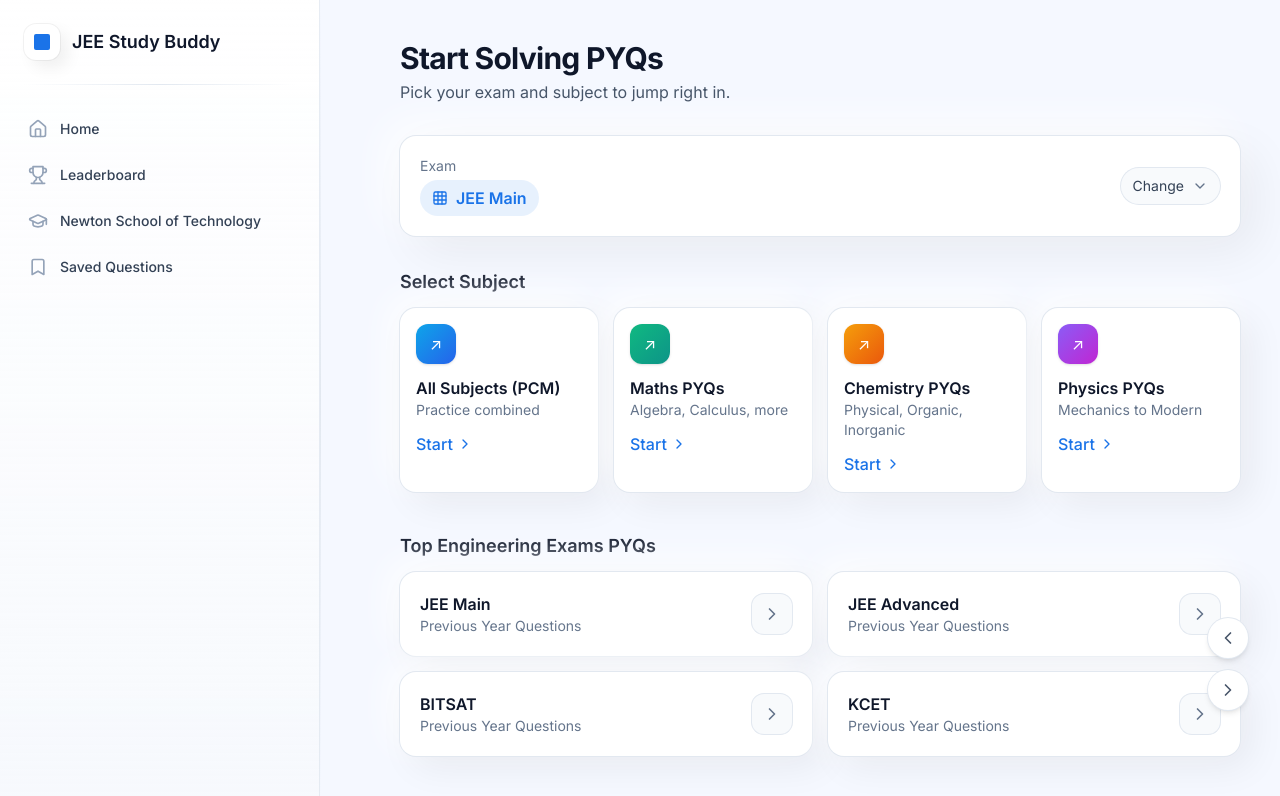
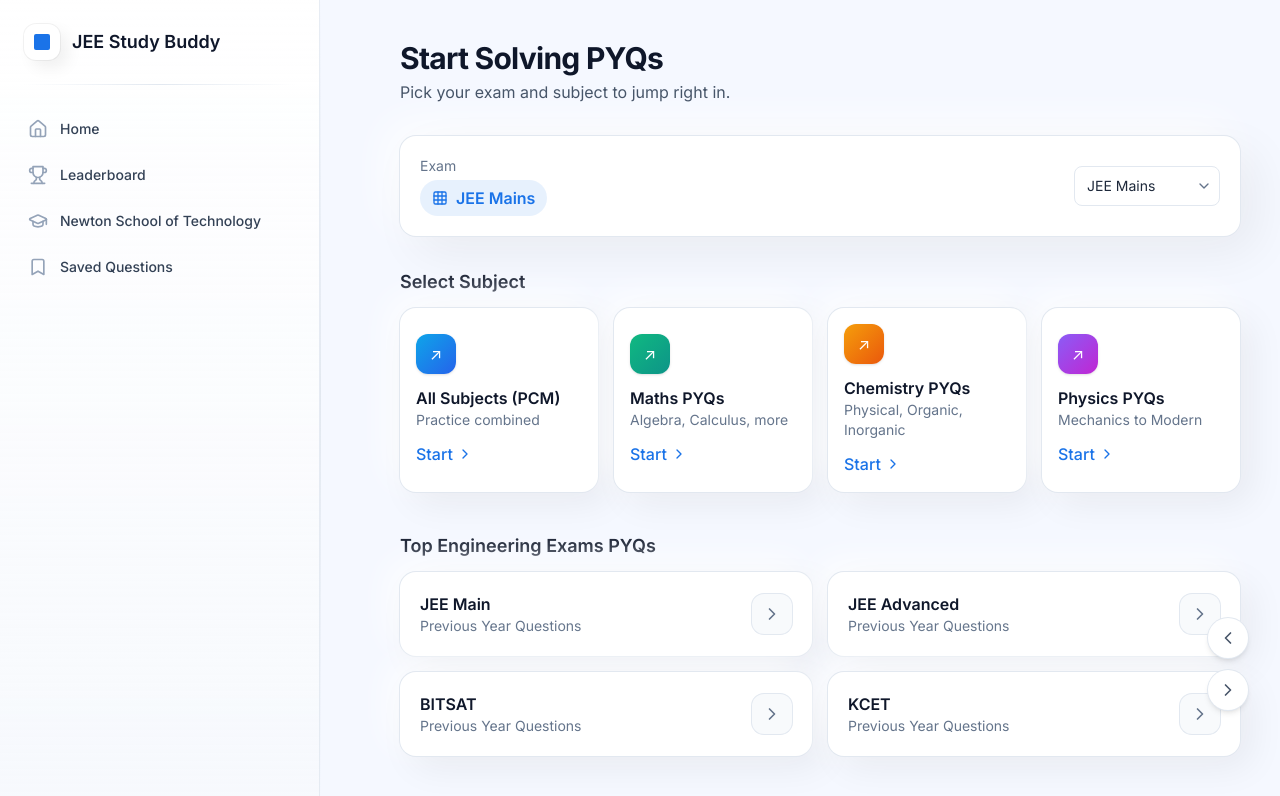
Before and after one commit to sarigama-yerra/frontend-repo_5ytx4ga6_yjakbw, a React (Vite) app: page /solve in a window 1280 px wide. Shown: the top 796 px of the page. Built offline with nearby package versions, Linux system fonts and the light colour scheme; a web font is replaced by a local one.

Commit message:
Update project prj_5ytx4ga6 - 2025-11-21T09:57:55.415Z

```diff
--- a/src/pages/Solve.jsx
+++ b/src/pages/Solve.jsx
@@ -102,6 +102,7 @@
 }
 
 function ExamSelector({ selectedExam, onChange }) {
+  const exams = ['JEE Mains', 'JEE Advanced', 'MH CET', 'BITSAT', 'KCET', 'WBJEE']
   return (
     <div className="rounded-2xl bg-white p-4 sm:p-5 ring-1 ring-slate-200 shadow-[16px_16px_48px_rgba(0,0,0,0.06),-12px_-12px_44px_rgba(255,255,255,0.9)]">
       <div className="flex items-center justify-between flex-wrap gap-3">
@@ -109,36 +110,53 @@
           <div className="text-sm text-slate-500">Exam</div>
           <div className="mt-1 inline-flex items-center gap-2 rounded-full bg-[#1A73E8]/10 text-[#1A73E8] px-3 py-1.5 font-semibold">
             <Grid3X3 className="h-4 w-4" />
-            <span>{selectedExam || 'JEE Main'}</span>
+            <span>{selectedExam}</span>
           </div>
         </div>
-        <button onClick={onChange} className="inline-flex items-center gap-2 rounded-full bg-slate-50 px-3 py-2 text-sm text-slate-700 ring-1 ring-slate-200 hover:bg-slate-100 transition">
-          Change <ChevronDown className="h-4 w-4 text-slate-500" />
-        </button>
+        <div className="flex items-center gap-2">
+          <label htmlFor="exam" className="sr-only">Select exam</label>
+          <div className="relative">
+            <select
+              id="exam"
+              value={selectedExam}
+              onChange={(e) => onChange(e.target.value)}
+              className="appearance-none h-10 pl-3 pr-9 rounded-lg bg-white border border-slate-200 text-sm text-slate-800 focus:outline-none focus:ring-2 focus:ring-[#1A73E8]/30 focus:border-[#1A73E8]"
+            >
+              {exams.map((e) => (
+                <option key={e} value={e}>{e}</option>
+              ))}
+            </select>
+            <ChevronDown className="pointer-events-none absolute right-2 top-1/2 -translate-y-1/2 h-4 w-4 text-slate-500" />
+          </div>
+        </div>
       </div>
     </div>
   )
 }
 
-function SubjectCards() {
+function SubjectCards({ onChoose }) {
   const items = [
-    { title: 'All Subjects (PCM)', desc: 'Practice combined', accent: 'from-sky-500 to-blue-600' },
-    { title: 'Maths PYQs', desc: 'Algebra, Calculus, more', accent: 'from-emerald-500 to-teal-600' },
-    { title: 'Chemistry PYQs', desc: 'Physical, Organic, Inorganic', accent: 'from-amber-500 to-orange-600' },
-    { title: 'Physics PYQs', desc: 'Mechanics to Modern', accent: 'from-violet-500 to-fuchsia-600' },
+    { key: 'All Subjects (PCM)', title: 'All Subjects (PCM)', desc: 'Practice combined', accent: 'from-sky-500 to-blue-600' },
+    { key: 'Maths PYQs', title: 'Maths PYQs', desc: 'Algebra, Calculus, more', accent: 'from-emerald-500 to-teal-600' },
+    { key: 'Chemistry PYQs', title: 'Chemistry PYQs', desc: 'Physical, Organic, Inorganic', accent: 'from-amber-500 to-orange-600' },
+    { key: 'Physics PYQs', title: 'Physics PYQs', desc: 'Mechanics to Modern', accent: 'from-violet-500 to-fuchsia-600' },
   ]
 
   return (
     <div className="grid grid-cols-1 sm:grid-cols-2 lg:grid-cols-4 gap-4">
-      {items.map((it, i) => (
-        <a key={i} href="#" className="group rounded-2xl bg-white p-4 ring-1 ring-slate-200 shadow-[12px_12px_36px_rgba(0,0,0,0.06),-10px_-10px_36px_rgba(255,255,255,0.9)] hover:shadow-[16px_16px_48px_rgba(0,0,0,0.08),-12px_-12px_44px_rgba(255,255,255,1)] transition">
+      {items.map((it) => (
+        <button
+          key={it.key}
+          onClick={() => onChoose(it.key)}
+          className="text-left group rounded-2xl bg-white p-4 ring-1 ring-slate-200 shadow-[12px_12px_36px_rgba(0,0,0,0.06),-10px_-10px_36px_rgba(255,255,255,0.9)] hover:shadow-[16px_16px_48px_rgba(0,0,0,0.08),-12px_-12px_44px_rgba(255,255,255,1)] transition"
+        >
           <div className={`h-10 w-10 rounded-xl bg-gradient-to-br ${it.accent} text-white grid place-items-center shadow`}>↗</div>
           <div className="mt-3 font-semibold text-slate-900">{it.title}</div>
           <div className="text-sm text-slate-500">{it.desc}</div>
           <div className="mt-3 inline-flex items-center gap-1 text-[#1A73E8] font-medium">
             Start <ChevronRight className="h-4 w-4" />
           </div>
-        </a>
+        </button>
       ))}
     </div>
   )
@@ -274,9 +292,9 @@
               {/* Footer */}
               <div className="px-5 py-4 bg-slate-50/60 border-t border-slate-200/80 flex items-center justify-between">
                 <div className="text-xs text-slate-500">
-                  {step === 'subject' && 'Step 2 of 4'}
-                  {step === 'year' && 'Step 3 of 4'}
-                  {step === 'chapters' && 'Step 4 of 4'}
+                  {step === 'subject' && 'Step 1 of 3'}
+                  {step === 'year' && 'Step 2 of 3'}
+                  {step === 'chapters' && 'Step 3 of 3'}
                 </div>
                 <div className="flex items-center gap-2">
                   {step === 'subject' && (
@@ -305,7 +323,7 @@
   // Flow state
   const [flowOpen, setFlowOpen] = useState(false)
   const [step, setStep] = useState('subject') // 'subject' | 'year' | 'chapters'
-  const [selectedExam, setSelectedExam] = useState('')
+  const [selectedExam, setSelectedExam] = useState('JEE Mains')
   const [selectedSubject, setSelectedSubject] = useState('')
   const [selectedYearRange, setSelectedYearRange] = useState('')
   const [selectedChapters, setSelectedChapters] = useState([])
@@ -319,11 +337,19 @@
 
   const chapters = subjectChapters[selectedSubject] || []
 
-  const openFlow = (exam) => {
+  const openFlowForExam = (exam) => {
     setSelectedExam(exam)
     setFlowOpen(true)
     setStep('subject')
     setSelectedSubject('')
+    setSelectedYearRange('')
+    setSelectedChapters([])
+  }
+
+  const openFlowForSubject = (subject) => {
+    setSelectedSubject(subject)
+    setFlowOpen(true)
+    setStep('year') // start at year -> chapters
     setSelectedYearRange('')
     setSelectedChapters([])
   }
@@ -419,15 +445,15 @@
                 <p className="mt-1 text-slate-600">Pick your exam and subject to jump right in.</p>
               </div>
 
-              {/* Exam Selector */}
-              <ExamSelector selectedExam={selectedExam || 'JEE Main'} onChange={() => openFlow(selectedExam || 'JEE Main')} />
+              {/* Exam Selector (first card) */}
+              <ExamSelector selectedExam={selectedExam} onChange={(val) => setSelectedExam(val)} />
 
               {/* Select Subject */}
               <section className="mt-6 sm:mt-8">
                 <div className="mb-3 flex items-center justify-between">
                   <h2 className="text-lg font-semibold text-slate-900">Select Subject</h2>
                 </div>
-                <SubjectCards />
+                <SubjectCards onChoose={(subj) => openFlowForSubject(subj)} />
               </section>
 
               {/* Top Engineering Exams */}
@@ -435,7 +461,7 @@
                 <div className="mb-3 flex items-center justify-between">
                   <h2 className="text-lg font-semibold text-slate-900">Top Engineering Exams PYQs</h2>
                 </div>
-                <ExamsGrid onSelectExam={(e) => openFlow(e)} />
+                <ExamsGrid onSelectExam={(e) => openFlowForExam(e)} />
               </section>
             </div>
           </div>
```
Also changed, not shown: 1 other file (tests, documents, lock files or other folders).
